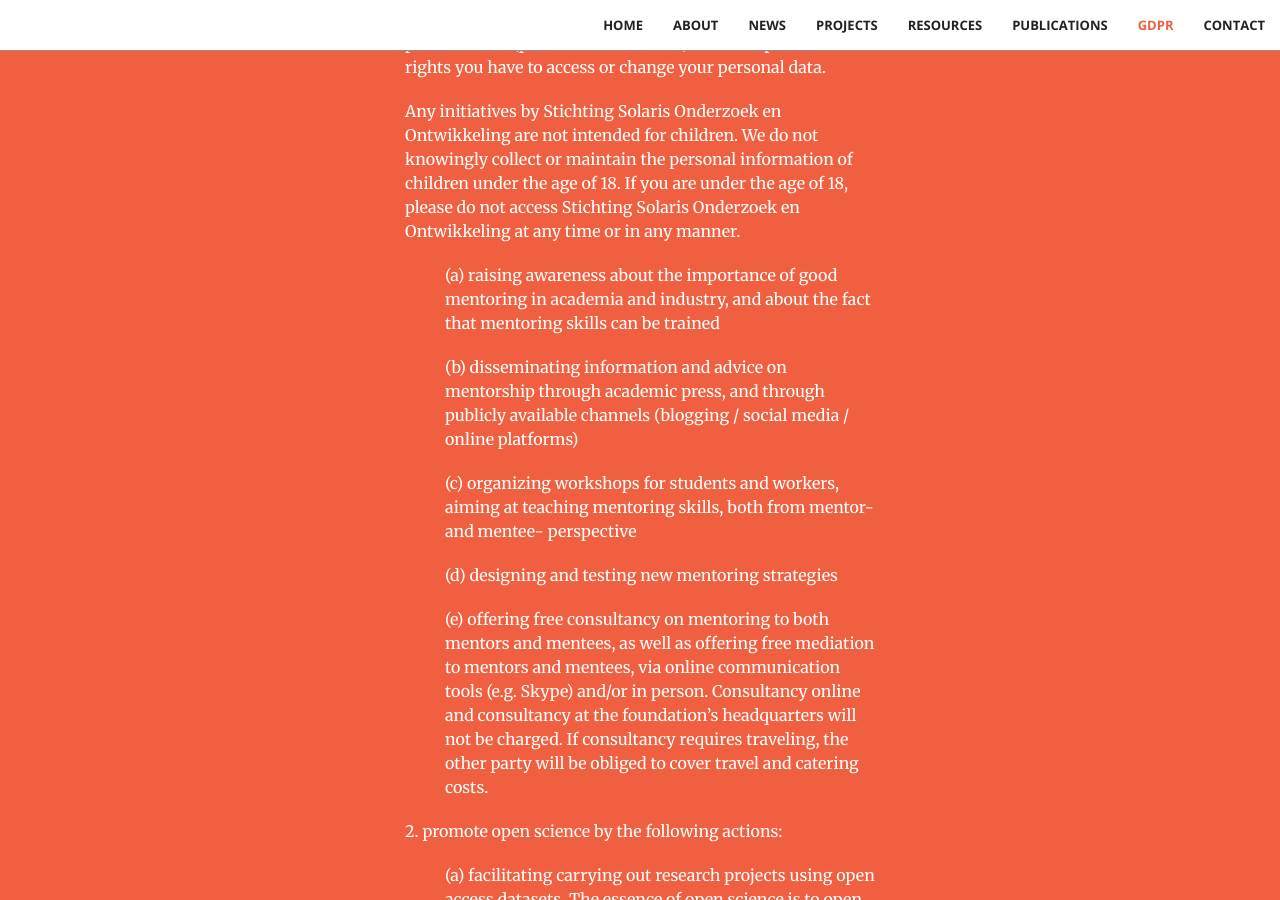
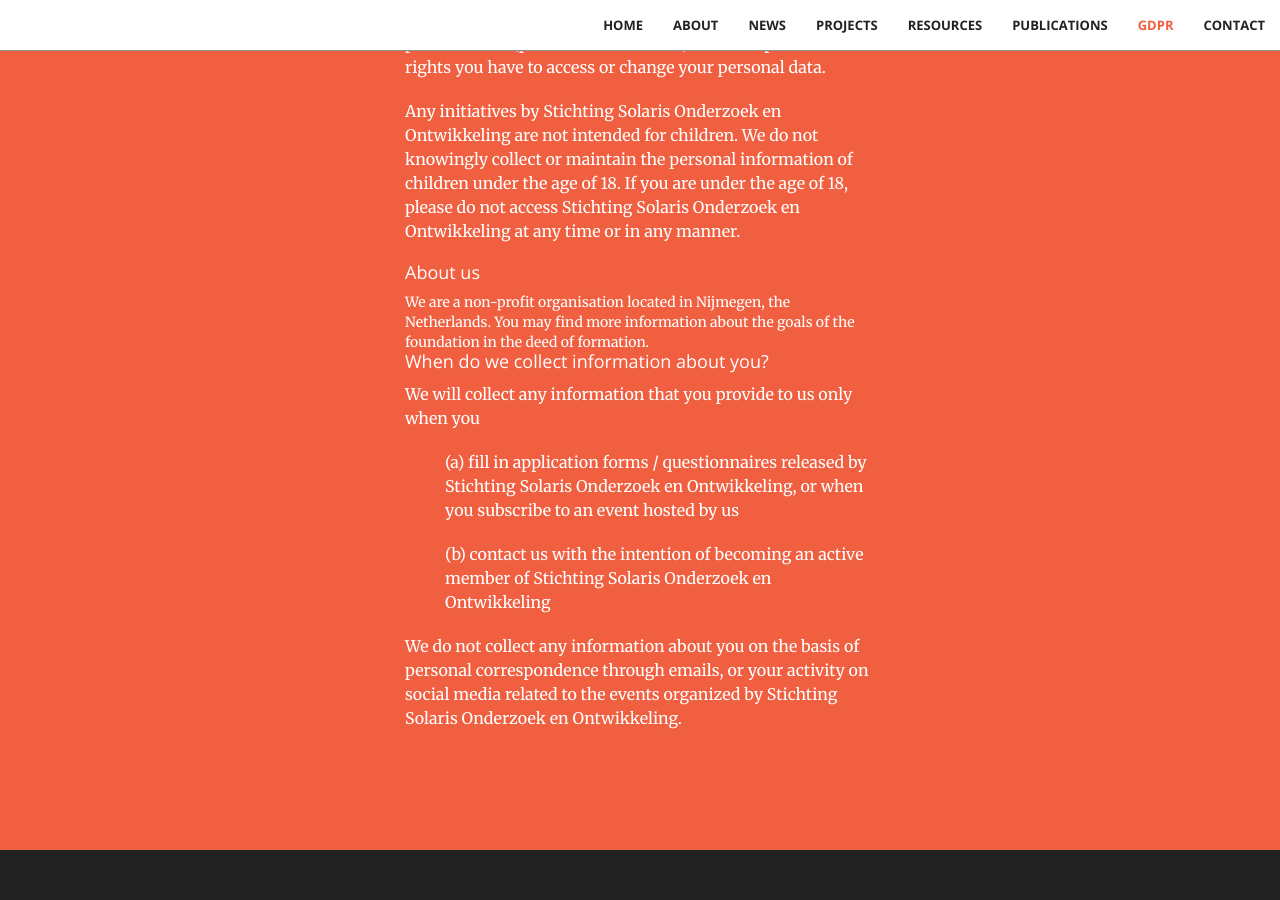
Before and after one commit to stichting-solaris/stichting-solaris.github.io, a Jekyll site: the page built from index.html, in a window 1280 px wide and 900 px high, scrolled down 3587 px. Built offline with Jekyll 4.4.1, drawn with Linux system fonts in a browser that asks for light colours; some of the changed text lies outside the part shown.

Commit message:
Update gdpr.html

```diff
--- a/_includes/gdpr.html
+++ b/_includes/gdpr.html
@@ -24,44 +24,20 @@
                     If you are under the age of 18,
                     please do not access Stichting Solaris Onderzoek en Ontwikkeling at any time or in any manner.</p>
 
+                    <h4 class="section-heading">About us</h4>
+                    We are a non-profit organisation located in Nijmegen, the Netherlands. You may find more information
+                    about the goals of the foundation in the deed of formation.
 
-                    <p class="tab">(a) raising awareness about the importance of good mentoring in academia and industry,
-                    and about the fact that mentoring skills can be trained</p>
-                    <p class="tab">(b) disseminating information and advice on mentorship through academic press,
-                    and through publicly available channels (blogging / social media / online platforms)</p>
-                    <p class="tab">(c) organizing workshops for students and workers, aiming at teaching mentoring skills,
-                    both from mentor- and mentee- perspective</p>
-                    <p class="tab">(d) designing and testing new mentoring strategies</p>
-                    <p class="tab">(e) offering free consultancy on mentoring to both mentors and mentees,
-                    as well as offering free mediation to mentors and mentees,
-                    via online communication tools (e.g. Skype) and/or in person. Consultancy online and consultancy
-                    at the foundation’s headquarters will not be charged. If consultancy requires traveling,
-                    the other party will be obliged to cover travel and catering costs.</p>
+                    <h4 class="section-heading">When do we collect information about you?</h4>
+                    <p>We will collect any information that you provide to us only when you</p>
+                    <p class="tab">(a) fill in application forms / questionnaires released by Stichting Solaris Onderzoek
+                    en Ontwikkeling, or when you subscribe to an event hosted by us</p>
+                    <p class="tab">(b) contact us with the intention of becoming an active member of Stichting Solaris
+                    Onderzoek en Ontwikkeling</p>
+                    <p>We do not collect any information about you on the basis of personal correspondence through emails,
+                    or your activity on social media related to the events organized by Stichting Solaris Onderzoek en
+                    Ontwikkeling.</p>
 
-                    <p>2. promote open science by the following actions:</p>
-                    <p class="tab">(a) facilitating carrying out research projects using open access datasets.
-                    The essence of open science is to open doors to all science enthusiasts who would like to
-                    participate in research projects. Furthermore, all participants should have equal rights,
-                    including the right to propose new projects and take lead on projects.</p>
-                    <p class="tab">(b) team work using modern, collaborative tools: writing documents online in an interactive fashion,
-                    coding in a group (e.g. through Git / GitHub), openness to collaboration with researchers
-                    outside the group.</p>
-                    <p class="tab">(c) promoting fairness in science, so that the authorship in the projects is based on merit only,
-                    and not on academic title or financial contribution to the project;</p>
-                    <p class="tab">(d) all projects carried out in this track are aimed at one of the following:</p>
-                        <p>(i) producing new knowledge and publishing the results in a form of preprints and research
-                            publications;</p>
-                        <p>(ii) producing functional new equipment, software or product design, for internal purposes</p>
-                    <p class="tab">(e) functional new equipment, software or product design created within the foundation,
-                    might be patented.</p>
-
-                    <p>3. mentor researchers while transitioning from academia to industry by:</p>
-                    <p class="tab">(a) consulting researchers in order to help them in improving their resumes</p>
-                    <p class="tab">(b) consulting researchers to help them in finding their strengths and key competences</p>
-                    <p class="tab">(c) sharing a database of contacts in industry; helping researchers in finding the best match
-                    between their personal aims and values, and the values represented by the target employer
-                    and performing all further actions, which are related to the aforementioned goals in the broadest
-                    sense or which may facilitate achieving these goals.</p>
 
                 </p>
         </div>
```
